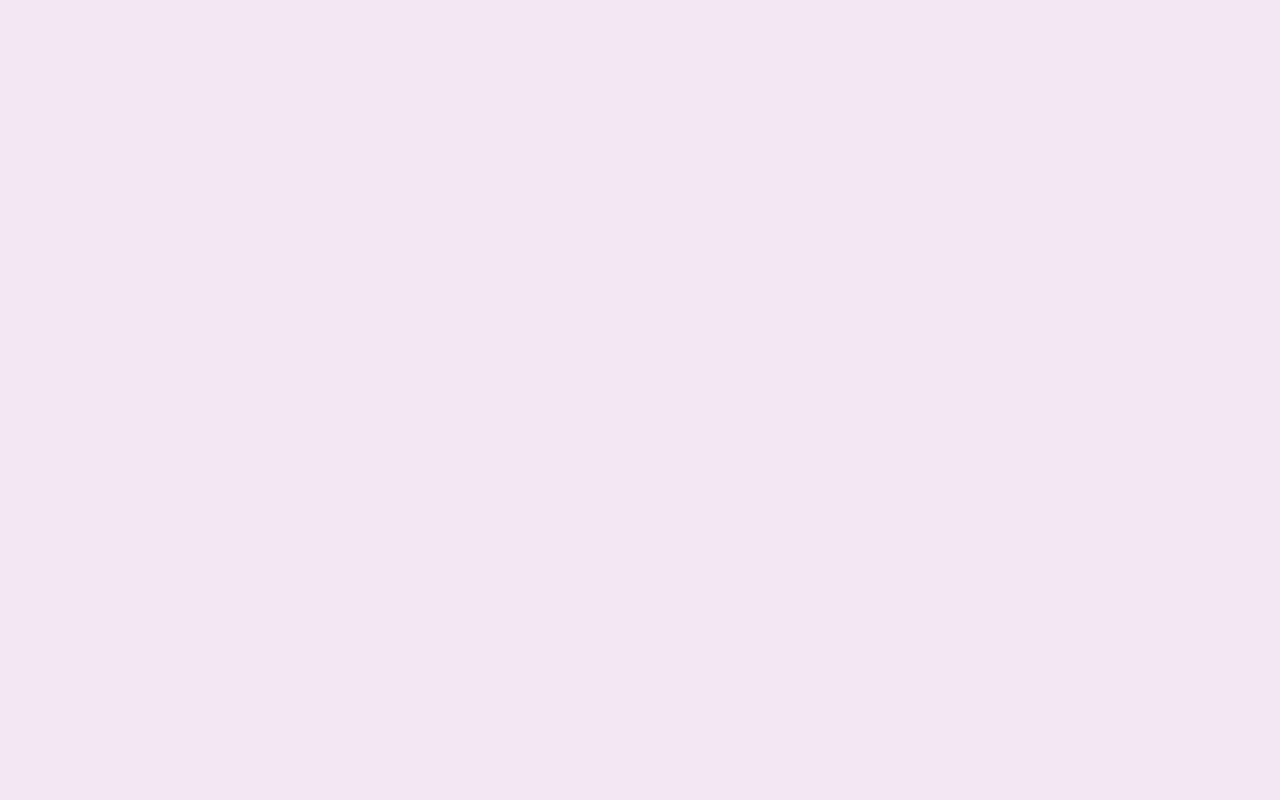
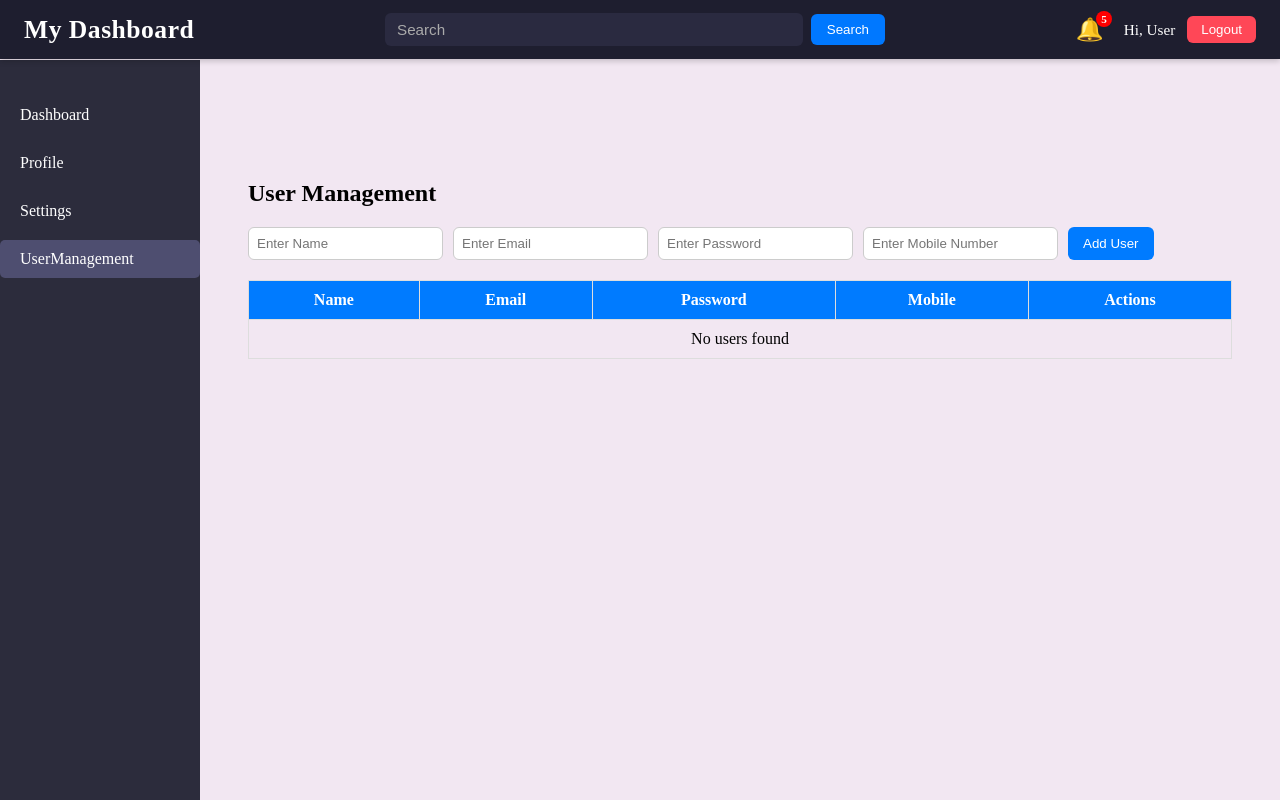
Before and after one commit to jayeshmour44/Registration-form, a React (Create React App) app: page /dashboard/users in a window 1280 px wide. Before the commit this address had no page. Built offline with nearby package versions, Linux system fonts and the light colour scheme.

Commit message:
user-ids

```diff
--- a/src/App.js
+++ b/src/App.js
@@ -5,6 +5,7 @@ import DashboardLayout from './Components/DashboardLayout';
 import Dashboard from './Pages/Dashboard';
 import Profile from './Pages/Profile';
 import Settings from './Pages/Settings';
+import UserManagement from './Pages/UserManagement';
 import './App.css';
 
 const App = () => {
@@ -18,6 +19,7 @@ const App = () => {
         <Route index element={<Dashboard />} />
         <Route path="profile" element={<Profile />} />
         <Route path="settings" element={<Settings />} />
+        <Route path="users" element = {<UserManagement/>} />
       </Route>
     </Routes>
   );
--- a/src/Components/Header.css
+++ b/src/Components/Header.css
@@ -12,6 +12,7 @@
   top: 0;
   left: 0;
   box-sizing: border-box;
+  z-index: 1555;
 }
 
 /* ===== Left Section ===== */
--- a/src/Components/Sidebar.jsx
+++ b/src/Components/Sidebar.jsx
@@ -10,6 +10,7 @@ const Sidebar = () => {
           <li><NavLink to="/dashboard" end>Dashboard</NavLink></li>
           <li><NavLink to="/dashboard/profile">Profile</NavLink></li>
           <li><NavLink to="/dashboard/settings">Settings</NavLink></li>
+          <li><NavLink to="/dashboard/users">UserManagement</NavLink></li>
         </ul>
       </nav>
     </aside>
--- /dev/null
+++ b/src/Pages/UserManagement.css
@@ -0,0 +1,72 @@
+.user-container {
+  padding: 20px;
+}
+
+.user-form {
+  display: flex;
+  gap: 10px;
+  flex-wrap: wrap;
+  margin-bottom: 20px;
+}
+
+.user-form input {
+  padding: 8px;
+  border: 1px solid #ccc;
+  border-radius: 6px;
+}
+
+.user-form button {
+  padding: 8px 15px;
+  background: #007bff;
+  color: white;
+  border: none;
+  border-radius: 6px;
+  cursor: pointer;
+}
+
+.user-form button:hover {
+  background: #0056b3;
+}
+
+.user-table {
+  width: 100%;
+  border-collapse: collapse;
+}
+
+.user-table th,
+.user-table td {
+  border: 1px solid #ddd;
+  padding: 10px;
+  text-align: center;
+}
+
+.user-table th {
+  background: #007bff;
+  color: white;
+}
+
+.user-table button {
+  padding: 5px 10px;
+  border: none;
+  border-radius: 6px;
+  cursor: pointer;
+}
+
+.user-table .edit {
+  background: #ffc107;
+  color: white;
+  margin-right: 5px;
+}
+
+.user-table .delete {
+  background: #dc3545;
+  color: white;
+}
+
+.user-table .edit:hover {
+  background: #e0a800;
+}
+
+.user-table .delete:hover {
+  background: #c82333;
+}
--- /dev/null
+++ b/src/Pages/UserManagement.jsx
@@ -0,0 +1,167 @@
+import React, { useState, useEffect } from 'react';
+import './UserManagement.css';
+
+const UserManagement = () => {
+  const [users, setUsers] = useState([]);
+  const [formData, setFormData] = useState({
+    name: '',
+    email: '',
+    password: '',
+    mobile: '',
+  });
+  const [editIndex, setEditIndex] = useState(null);
+
+  // ✅ Load user data from localStorage when the component mounts
+  useEffect(() => {
+    const name = localStorage.getItem('userName');
+    const email = localStorage.getItem('userEmail');
+    const password = localStorage.getItem('userPassword');
+    const mobile = localStorage.getItem('userMobile');
+
+    // If any data exists in localStorage, add it as a user entry
+    if (name && email && mobile) {
+      setUsers([{ name, email, password, mobile }]);
+    }
+  }, []);
+
+  // ✅ Save latest user data line-by-line (not JSON)
+  useEffect(() => {
+    if (users.length > 0) {
+      const lastUser = users[users.length - 1];
+      localStorage.setItem('userName', lastUser.name);
+      localStorage.setItem('userEmail', lastUser.email);
+      localStorage.setItem('userPassword', lastUser.password);
+      localStorage.setItem('userMobile', lastUser.mobile);
+    }
+  }, [users]);
+
+  // ✅ Handle input change
+  const handleChange = (e) => {
+    const { name, value } = e.target;
+    setFormData({ ...formData, [name]: value });
+  };
+
+  // ✅ Handle form submit (Add or Edit)
+  const handleSubmit = (e) => {
+    e.preventDefault();
+
+    if (!formData.name || !formData.email || !formData.password || !formData.mobile) {
+      alert('Please fill all fields');
+      return;
+    }
+
+    let updatedUsers;
+    if (editIndex !== null) {
+      updatedUsers = [...users];
+      updatedUsers[editIndex] = formData;
+      setEditIndex(null);
+    } else {
+      updatedUsers = [...users, formData];
+    }
+
+    setUsers(updatedUsers);
+    setFormData({ name: '', email: '', password: '', mobile: '' });
+  };
+
+  // ✅ Handle delete
+  const handleDelete = (index) => {
+    if (window.confirm('Are you sure you want to delete this user?')) {
+      const updatedUsers = users.filter((_, i) => i !== index);
+      setUsers(updatedUsers);
+
+      // Clear localStorage if deleted user was the only one
+      if (updatedUsers.length === 0) {
+        localStorage.removeItem('userName');
+        localStorage.removeItem('userEmail');
+        localStorage.removeItem('userPassword');
+        localStorage.removeItem('userMobile');
+      }
+    }
+  };
+
+  // ✅ Handle edit
+  const handleEdit = (index) => {
+    setFormData(users[index]);
+    setEditIndex(index);
+  };
+
+  return (
+    <div className="user-container">
+      <h2>User Management</h2>
+
+      {/* Add/Edit Form */}
+      <form className="user-form" onSubmit={handleSubmit}>
+        <input
+          type="text"
+          name="name"
+          placeholder="Enter Name"
+          value={formData.name}
+          onChange={handleChange}
+        />
+        <input
+          type="email"
+          name="email"
+          placeholder="Enter Email"
+          value={formData.email}
+          onChange={handleChange}
+        />
+        <input
+          type="password"
+          name="password"
+          placeholder="Enter Password"
+          value={formData.password}
+          onChange={handleChange}
+        />
+        <input
+          type="text"
+          name="mobile"
+          placeholder="Enter Mobile Number"
+          value={formData.mobile}
+          onChange={handleChange}
+        />
+        <button type="submit">
+          {editIndex !== null ? 'Update User' : 'Add User'}
+        </button>
+      </form>
+
+      {/* Table */}
+      <table className="user-table">
+        <thead>
+          <tr>
+            <th>Name</th>
+            <th>Email</th>
+            <th>Password</th>
+            <th>Mobile</th>
+            <th>Actions</th>
+          </tr>
+        </thead>
+        <tbody>
+          {users.length === 0 ? (
+            <tr>
+              <td colSpan="5">No users found</td>
+            </tr>
+          ) : (
+            users.map((user, index) => (
+              <tr key={index}>
+                <td>{user.name}</td>
+                <td>{user.email}</td>
+                <td>{user.password}</td>
+                <td>{user.mobile}</td>
+                <td>
+                  <button className="edit" onClick={() => handleEdit(index)}>
+                    Edit
+                  </button>
+                  <button className="delete" onClick={() => handleDelete(index)}>
+                    Delete
+                  </button>
+                </td>
+              </tr>
+            ))
+          )}
+        </tbody>
+      </table>
+    </div>
+  );
+};
+
+export default UserManagement;
--- a/src/form/Form.jsx
+++ b/src/form/Form.jsx
@@ -53,7 +53,7 @@ const Form = () => {
 
   return (
     <div className="form-container">
-      <h2>Register</h2>
+      <h2>Login Form</h2>
       <form onSubmit={handleSubmit}>
         <input
           type="text"
```
